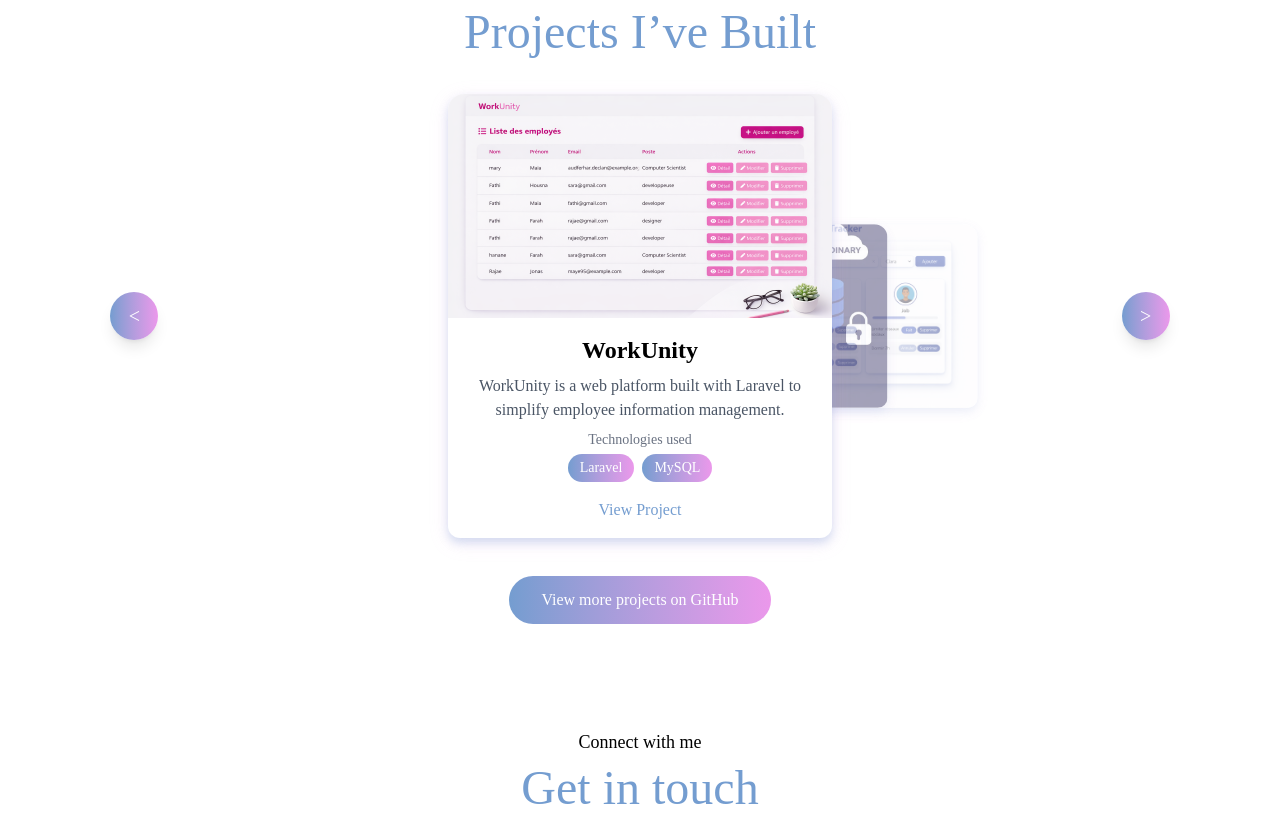
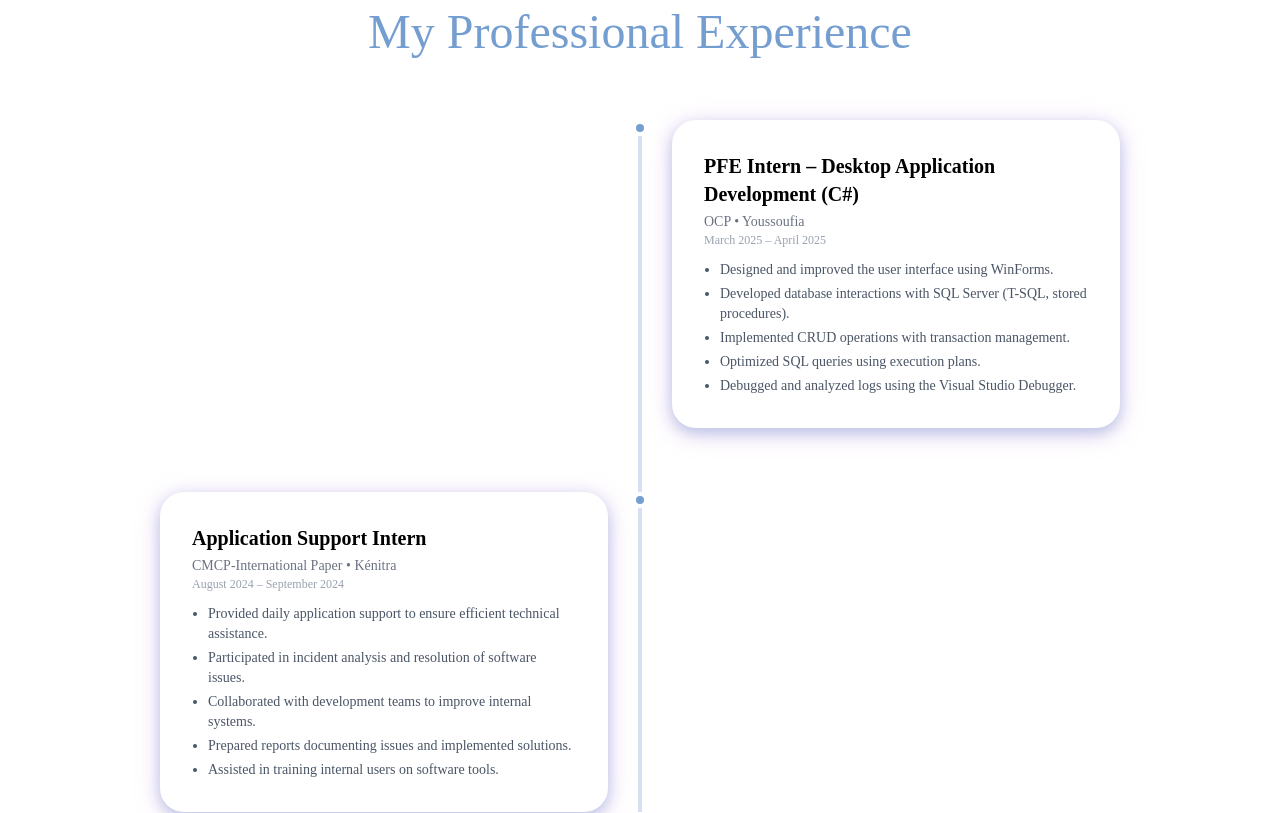
Before and after one commit to housna11/Portfolio, a React (Vite) app: page / in a window 1280 px wide. Shown: the part 2200-3013 px from the top of the page. Built offline with nearby package versions, Linux system fonts and the light colour scheme; a web font is replaced by a local one.

Commit message:
Add Experience component

```diff
--- a/src/App.jsx
+++ b/src/App.jsx
@@ -2,6 +2,7 @@ import Navbar from "./Components/Navbar";
 import Header from "./Components/Header";
 import About from "./Components/About";
 import Education from "./Components/Education";
+import Experience from "./Components/Experience";
 import Work from "./Components/Work";
 import Contact from "./Components/Contact";
 import Footer from "./Components/Footer";
@@ -14,6 +15,7 @@ export default function App() {
             <Header />
             <About/>
             <Education/>
+            <Experience/>
             <Work/>
             <Contact />
             <Footer/>
--- /dev/null
+++ b/src/Components/Experience.jsx
@@ -0,0 +1,97 @@
+const experienceData = [
+  {
+    company: "OCP",
+    location: "Youssoufia",
+    role: "PFE Intern – Desktop Application Development (C#)",
+    year: "March 2025 – April 2025",
+    description: [
+      "Designed and improved the user interface using WinForms.",
+      "Developed database interactions with SQL Server (T-SQL, stored procedures).",
+      "Implemented CRUD operations with transaction management.",
+      "Optimized SQL queries using execution plans.",
+      "Debugged and analyzed logs using the Visual Studio Debugger."
+    ]
+  },
+  {
+    company: "CMCP-International Paper",
+    location: "Kénitra",
+    role: "Application Support Intern",
+    year: "August 2024 – September 2024",
+    description: [
+      "Provided daily application support to ensure efficient technical assistance.",
+      "Participated in incident analysis and resolution of software issues.",
+      "Collaborated with development teams to improve internal systems.",
+      "Prepared reports documenting issues and implemented solutions.",
+      "Assisted in training internal users on software tools."
+    ]
+  }
+];
+
+export default function ExperienceSection() {
+  return (
+    <div id="experience" className="w-full px-4 md:px-[8%] py-16">
+
+      <h4 className="text-center text-lg mb-2 font-Ovo">Experience</h4>
+
+      <h2
+        className="text-center text-3xl md:text-5xl font-Outfit mb-16 text-[#749DD0]"
+        data-aos="zoom-in-down"
+      >
+        My Professional Experience
+      </h2>
+
+      <div className="relative max-w-5xl mx-auto">
+
+        {/* vertical line */}
+        <div className="absolute left-4 md:left-1/2 top-0 h-full w-1 bg-[#749DD0]/30 md:-translate-x-1/2"></div>
+
+        {experienceData.map((exp, index) => (
+          <div
+            key={index}
+            className={`relative mb-16 flex flex-col md:flex-row ${
+              index % 2 === 0 ? "md:flex-row-reverse" : ""
+            }`}
+            data-aos="fade-up"
+          >
+
+            {/* dot */}
+            <div className="absolute left-2 md:left-1/2 w-4 h-4 bg-[#749DD0] rounded-full border-4 border-white md:-translate-x-1/2"></div>
+
+            {/* card */}
+            <div className="ml-10 md:ml-0 md:w-1/2 md:px-8">
+
+              <div
+                className="bg-white rounded-3xl p-6 sm:p-8 transform transition-all duration-500 hover:scale-105"
+                style={{
+                  boxShadow:
+                    "0 5px 15px rgba(116,157,208,0.5), 0 5px 25px rgba(235,152,235,0.35)"
+                }}
+              >
+                <h3 className="text-xl font-semibold">
+                  {exp.role}
+                </h3>
+
+                <p className="text-gray-500 text-sm mt-1">
+                  {exp.company} • {exp.location}
+                </p>
+
+                <p className="text-gray-400 text-xs mb-3">
+                  {exp.year}
+                </p>
+
+                <ul className="text-gray-600 text-sm list-disc ml-4 space-y-1">
+                  {exp.description.map((item, i) => (
+                    <li key={i}>{item}</li>
+                  ))}
+                </ul>
+
+              </div>
+
+            </div>
+
+          </div>
+        ))}
+      </div>
+    </div>
+  );
+}
```
